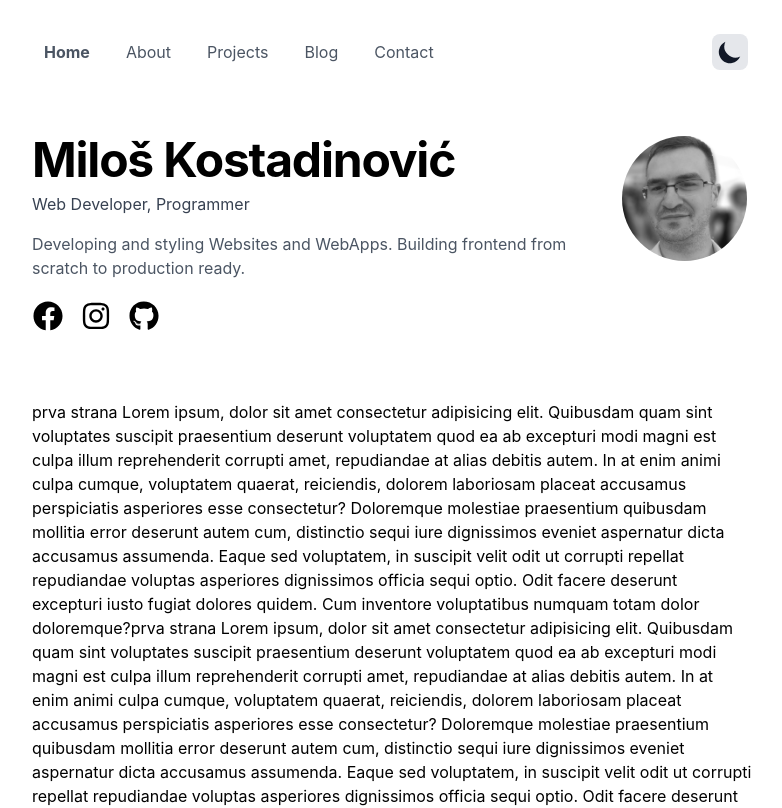
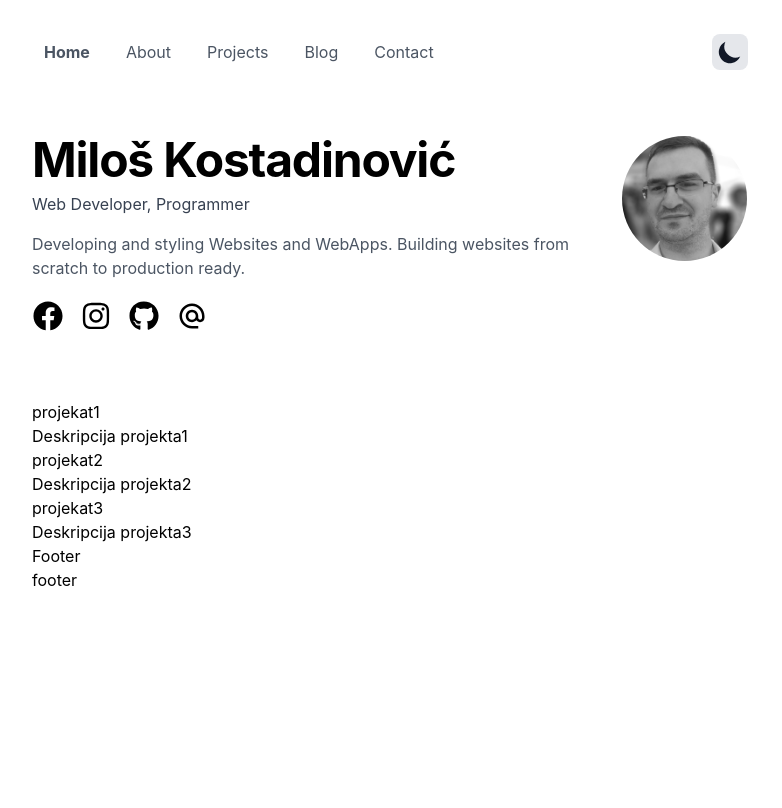
Before and after one commit to kosta891/portfolio-nextjs, a Next.js app: page / in a window 1280 px wide. Shown: the top 808 px of the page, without its empty margins (248-1030 px from the left). Built offline with nearby package versions, Linux system fonts and the light colour scheme.

Commit message:
adding other pages

```diff
--- /dev/null
+++ b/components/AllProjects.js
@@ -0,0 +1,3 @@
+export default function AllProjects() {
+  return <div>AllProjects</div>;
+}
--- /dev/null
+++ b/components/FeaturedProjects.js
@@ -0,0 +1,3 @@
+export default function FeaturedProjects() {
+  return <div>FeaturedProjects</div>;
+}
--- /dev/null
+++ b/components/Project.js
@@ -0,0 +1,3 @@
+export default function Projects() {
+  return <div>single project</div>;
+}
--- a/pages/index.js
+++ b/pages/index.js
@@ -5,6 +5,7 @@ import { useContext, useEffect, useState } from 'react';
 import Layout from '../components/UI/Layout';
 import PortfolioContext from '../context/context';
 import { social } from '../utils/constants';
+import { projectsData } from '../utils/projectsData';
 
 export default function Home({ title }) {
   return (
@@ -19,7 +20,7 @@ export default function Home({ title }) {
               Web Developer, Programmer
             </h2>
             <p className='text-gray-600 dark:text-gray-400 mb-4'>
-              Developing and styling Websites and WebApps. Building frontend
+              Developing and styling Websites and WebApps. Building websites
               from scratch to production ready.
             </p>
             <ul className='flex flex-row justify-start items-center mb-16'>
@@ -51,65 +52,16 @@ export default function Home({ title }) {
             />
           </div>
         </div>
-        prva strana Lorem ipsum, dolor sit amet consectetur adipisicing elit.
-        Quibusdam quam sint voluptates suscipit praesentium deserunt voluptatem
-        quod ea ab excepturi modi magni est culpa illum reprehenderit corrupti
-        amet, repudiandae at alias debitis autem. In at enim animi culpa cumque,
-        voluptatem quaerat, reiciendis, dolorem laboriosam placeat accusamus
-        perspiciatis asperiores esse consectetur? Doloremque molestiae
-        praesentium quibusdam mollitia error deserunt autem cum, distinctio
-        sequi iure dignissimos eveniet aspernatur dicta accusamus assumenda.
-        Eaque sed voluptatem, in suscipit velit odit ut corrupti repellat
-        repudiandae voluptas asperiores dignissimos officia sequi optio. Odit
-        facere deserunt excepturi iusto fugiat dolores quidem. Cum inventore
-        voluptatibus numquam totam dolor doloremque?prva strana Lorem ipsum,
-        dolor sit amet consectetur adipisicing elit. Quibusdam quam sint
-        voluptates suscipit praesentium deserunt voluptatem quod ea ab excepturi
-        modi magni est culpa illum reprehenderit corrupti amet, repudiandae at
-        alias debitis autem. In at enim animi culpa cumque, voluptatem quaerat,
-        reiciendis, dolorem laboriosam placeat accusamus perspiciatis asperiores
-        esse consectetur? Doloremque molestiae praesentium quibusdam mollitia
-        error deserunt autem cum, distinctio sequi iure dignissimos eveniet
-        aspernatur dicta accusamus assumenda. Eaque sed voluptatem, in suscipit
-        velit odit ut corrupti repellat repudiandae voluptas asperiores
-        dignissimos officia sequi optio. Odit facere deserunt excepturi iusto
-        fugiat dolores quidem. Cum inventore voluptatibus numquam totam dolor
-        doloremque? footer prva strana Lorem ipsum, dolor sit amet consectetur
-        adipisicing elit. Quibusdam quam sint voluptates suscipit praesentium
-        deserunt voluptatem quod ea ab excepturi modi magni est culpa illum
-        reprehenderit corrupti amet, repudiandae at alias debitis autem. In at
-        enim animi culpa cumque, voluptatem quaerat, reiciendis, dolorem
-        laboriosam placeat accusamus perspiciatis asperiores esse consectetur?
-        Doloremque molestiae praesentium quibusdam mollitia error deserunt autem
-        cum, distinctio sequi iure dignissimos eveniet aspernatur dicta
-        accusamus assumenda. Eaque sed voluptatem, in suscipit velit odit ut
-        corrupti repellat repudiandae voluptas asperiores dignissimos officia
-        sequi optio. Odit facere deserunt excepturi iusto fugiat dolores quidem.
-        Cum inventore voluptatibus numquam totam dolor doloremque? prva strana
-        Lorem ipsum, dolor sit amet consectetur adipisicing elit. Quibusdam quam
-        sint voluptates suscipit praesentium deserunt voluptatem quod ea ab
-        excepturi modi magni est culpa illum reprehenderit corrupti amet,
-        repudiandae at alias debitis autem. In at enim animi culpa cumque,
-        voluptatem quaerat, reiciendis, dolorem laboriosam placeat accusamus
-        perspiciatis asperiores esse consectetur? Doloremque molestiae
-        praesentium quibusdam mollitia error deserunt autem cum, distinctio
-        sequi iure dignissimos eveniet aspernatur dicta accusamus assumenda.
-        Eaque sed voluptatem, in suscipit velit odit ut corrupti repellat
-        repudiandae voluptas asperiores dignissimos officia sequi optio. Odit
-        facere deserunt excepturi iusto fugiat dolores quidem. Cum inventore
-        voluptatibus numquam totam dolor doloremque? footerprva strana Lorem
-        ipsum, dolor sit amet consectetur adipisicing elit. Quibusdam quam sint
-        voluptates suscipit praesentium deserunt voluptatem quod ea ab excepturi
-        modi magni est culpa illum reprehenderit corrupti amet, repudiandae at
-        alias debitis autem. In at enim animi culpa cumque, voluptatem quaerat,
-        reiciendis, dolorem laboriosam placeat accusamus perspiciatis asperiores
-        esse consectetur? Doloremque molestiae praesentium quibusdam mollitia
-        error deserunt autem cum, distinctio sequi iure dignissimos eveniet
-        aspernatur dicta accusamus assumenda. Eaque sed voluptatem, in suscipit
-        velit odit ut corrupti repellat repudiandae voluptas asperiores
-        dignissimos officia sequi optio. Odit facere deserunt excepturi iusto
-        fugiat dolores quidem. Cum inventore voluptatibus numquam totam dolor
-        doloremque? footer
+        <div>
+          {/* featured projects */}
+          {projectsData.map((project) => (
+            <div>
+              <h3>{project.name}</h3>
+              <p>{project.description}</p>
+            </div>
+          ))}
+        </div>
+        <footer>Footer</footer>
       </div>
     </Layout>
   );
--- a/pages/projects.js
+++ /dev/null
@@ -1,12 +0,0 @@
-import { useContext } from 'react';
-import { useEffect, useState } from 'react/cjs/react.development';
-import Layout from '../components/UI/Layout';
-import PortfolioContext from '../context/context';
-
-export default function projects() {
-  return (
-    <Layout>
-      <div>Project page</div>
-    </Layout>
-  );
-}
--- /dev/null
+++ b/pages/projects/[slug].js
@@ -0,0 +1,3 @@
+export default function singleProject() {
+  return <div>project</div>;
+}
--- /dev/null
+++ b/pages/projects/index.js
@@ -0,0 +1,21 @@
+import { useContext } from 'react';
+import { useEffect, useState } from 'react/cjs/react.development';
+
+import Layout from '../../components/UI/Layout';
+import PortfolioContext from '../../context/context';
+import { projectsData } from '../../utils/projectsData';
+
+export default function projects() {
+  return (
+    <Layout>
+      <div>
+        {projectsData.map((project) => (
+          <div>
+            <h3>{project.name}</h3>
+            <p>{project.description}</p>
+          </div>
+        ))}
+      </div>
+    </Layout>
+  );
+}
--- a/utils/constants.js
+++ b/utils/constants.js
@@ -1,4 +1,7 @@
 import { FaFacebook, FaGithub, FaInstagram } from 'react-icons/fa';
+
+import { MdOutlineAlternateEmail } from 'react-icons/md';
+
 export const navLinks = [
   { id: 1, text: 'home', url: '/' },
   { id: 2, text: 'about', url: '/about' },
@@ -11,19 +14,26 @@ export const social = [
   {
     id: 1,
     url: 'https://www.facebook.com/milos.kostadinovic.961',
-    icon: <FaFacebook className=' ' />,
+    icon: <FaFacebook />,
     text: 'facebook',
   },
   {
     id: 2,
     url: 'https://www.instagram.com/kosta891/?hl=sr',
-    icon: <FaInstagram className=' ' />,
+    icon: <FaInstagram />,
     text: 'instagram',
   },
+
   {
     id: 3,
     url: 'https://github.com/kosta891',
-    icon: <FaGithub className=' ' />,
+    icon: <FaGithub />,
+    text: 'gitHub',
+  },
+  {
+    id: 4,
+    url: 'mailto:milos@miloskostadinovic.com',
+    icon: <MdOutlineAlternateEmail />,
     text: 'gitHub',
   },
 ];
--- /dev/null
+++ b/utils/projectsData.js
@@ -0,0 +1,9 @@
+export const projectsData = [
+  { id: 1, name: 'projekat1', description: 'Deskripcija projekta1' },
+  { id: 2, name: 'projekat2', description: 'Deskripcija projekta2' },
+  {
+    id: 3,
+    name: 'projekat3',
+    description: 'Deskripcija projekta3',
+  },
+];
```
Also changed, not shown: utils/faker.json (added, +15 -0 lines).
